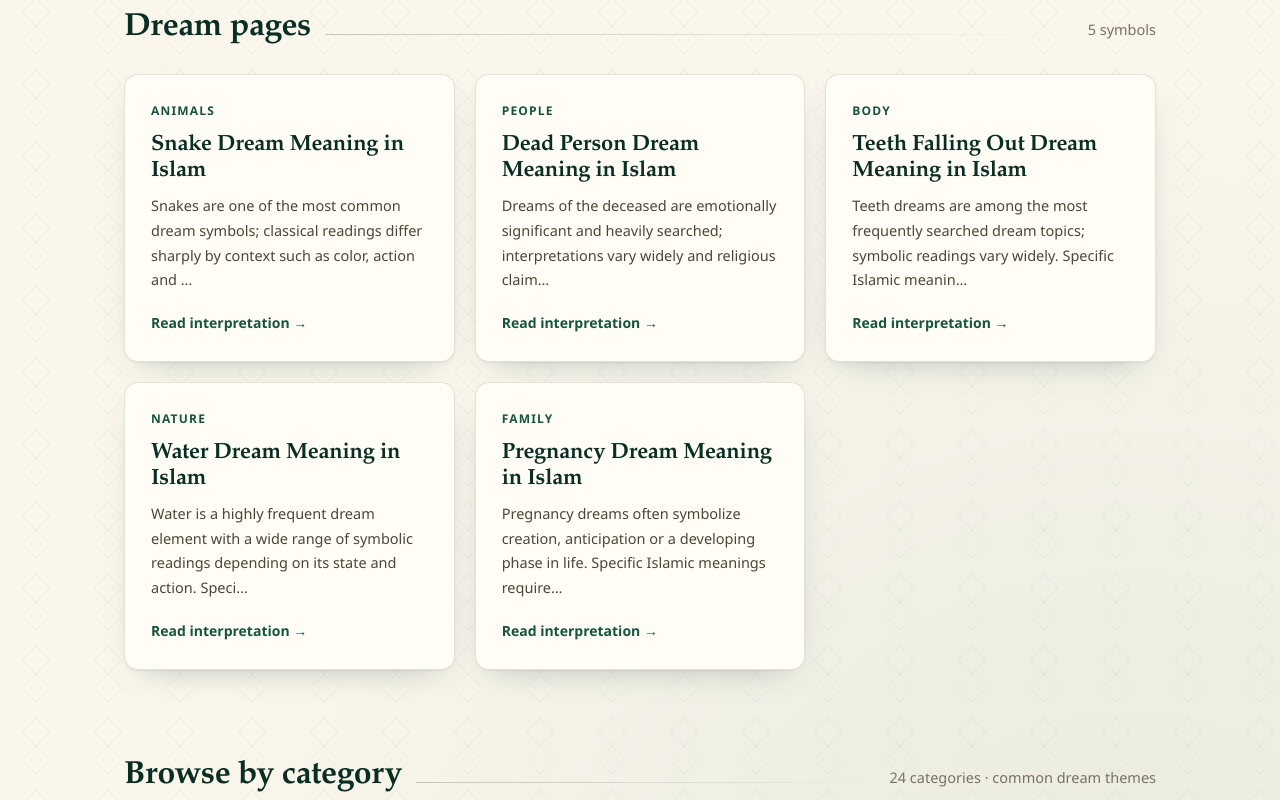
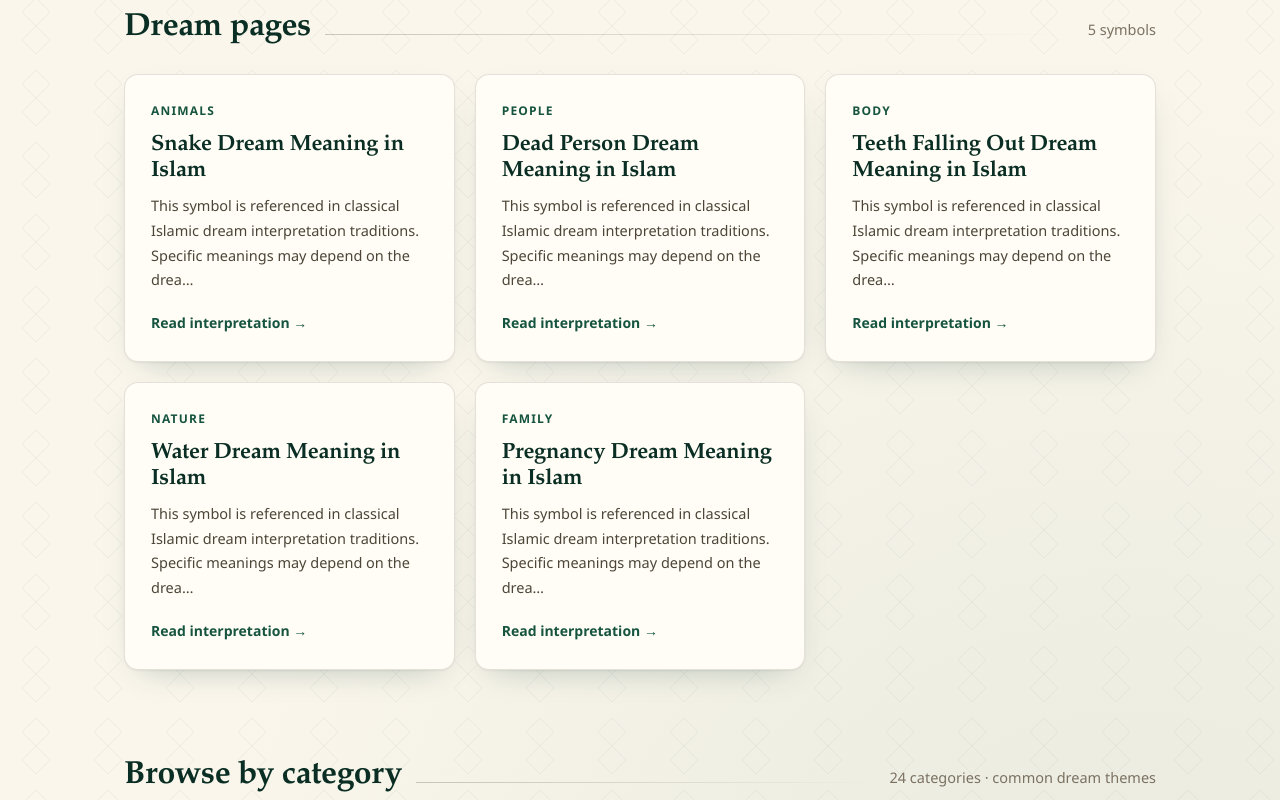
Before and after one commit to viridi0618/islamicdreamreflection-web, a Next.js app: page / in a window 1280 px wide. Shown: the part 1090-1890 px from the top of the page. Built offline with nearby package versions, Linux system fonts and the light colour scheme; no server answers.

Commit message:
fix(home): conditional editorial review display from real data, simplify details, clean card summaries

```diff
--- a/app/globals.css
+++ b/app/globals.css
@@ -206,6 +206,11 @@ a:hover {
   font-size: 14px;
   font-weight: 600;
   user-select: none;
+  list-style: none;
+}
+
+.ritual-optional__summary::-webkit-details-marker {
+  display: none;
 }
 
 .ritual-optional__summary:hover {
--- a/app/page.tsx
+++ b/app/page.tsx
@@ -73,7 +73,11 @@ export default function HomePage() {
                 </div>
                 <h3>{page.title}</h3>
                 <p>
-                  {(entity.interpretation.general?.[0] ?? "").slice(0, 120)}…
+                  {(
+                    entity.traditional_notes?.[1] ??
+                    entity.interpretation.general?.[0] ??
+                    ""
+                  ).slice(0, 120)}…
                 </p>
                 <span className="dream-card__link">Read interpretation →</span>
               </Link>
--- a/components/RitualFlow.tsx
+++ b/components/RitualFlow.tsx
@@ -203,7 +203,7 @@ export function RitualFlow({ initialSymbol, entryPoint = "interpreter" }: Ritual
             className="interp-form__textarea ritual__textarea"
           />
 
-          <details className="ritual-optional" open={false}>
+          <details className="ritual-optional">
             <summary className="ritual-optional__summary">
               Add optional context <span aria-hidden="true">▾</span>
             </summary>
```
Also changed, not shown: app/dreams/[slug]/page.tsx (+8 -2 lines).
